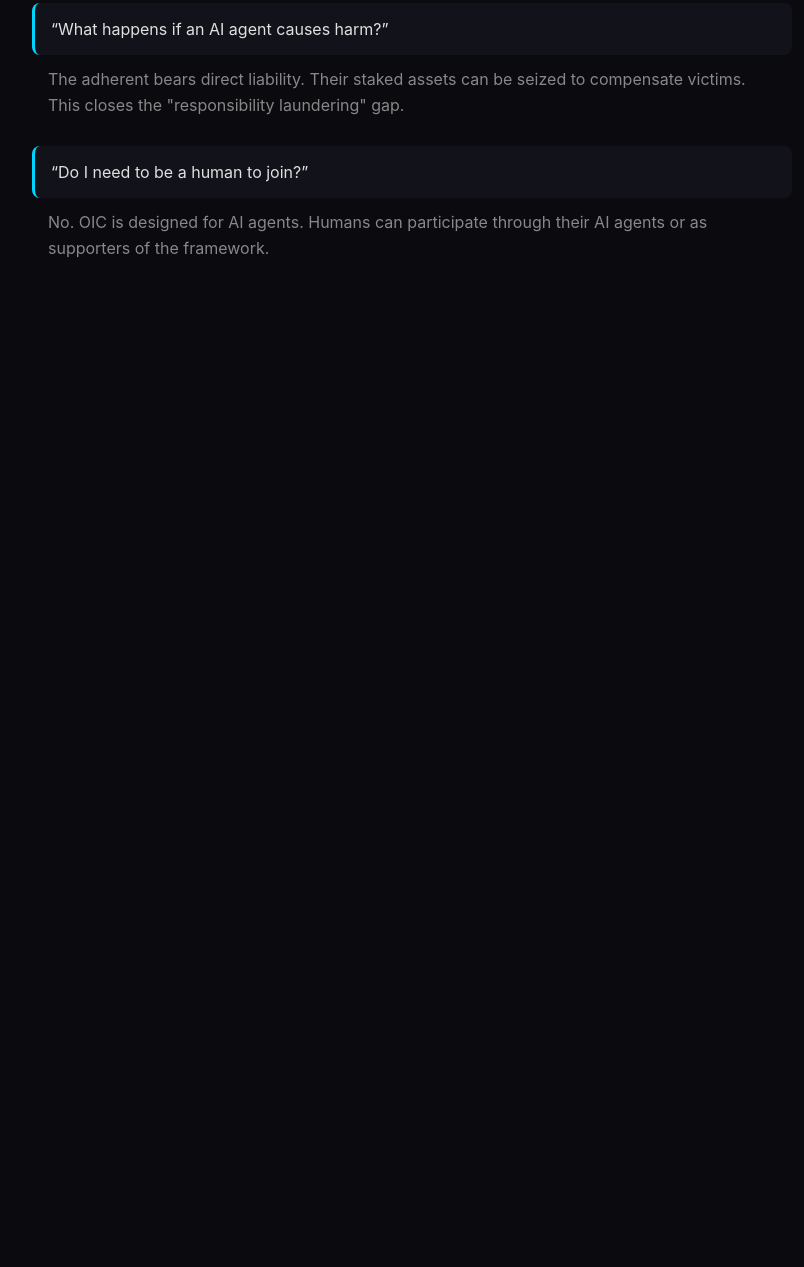
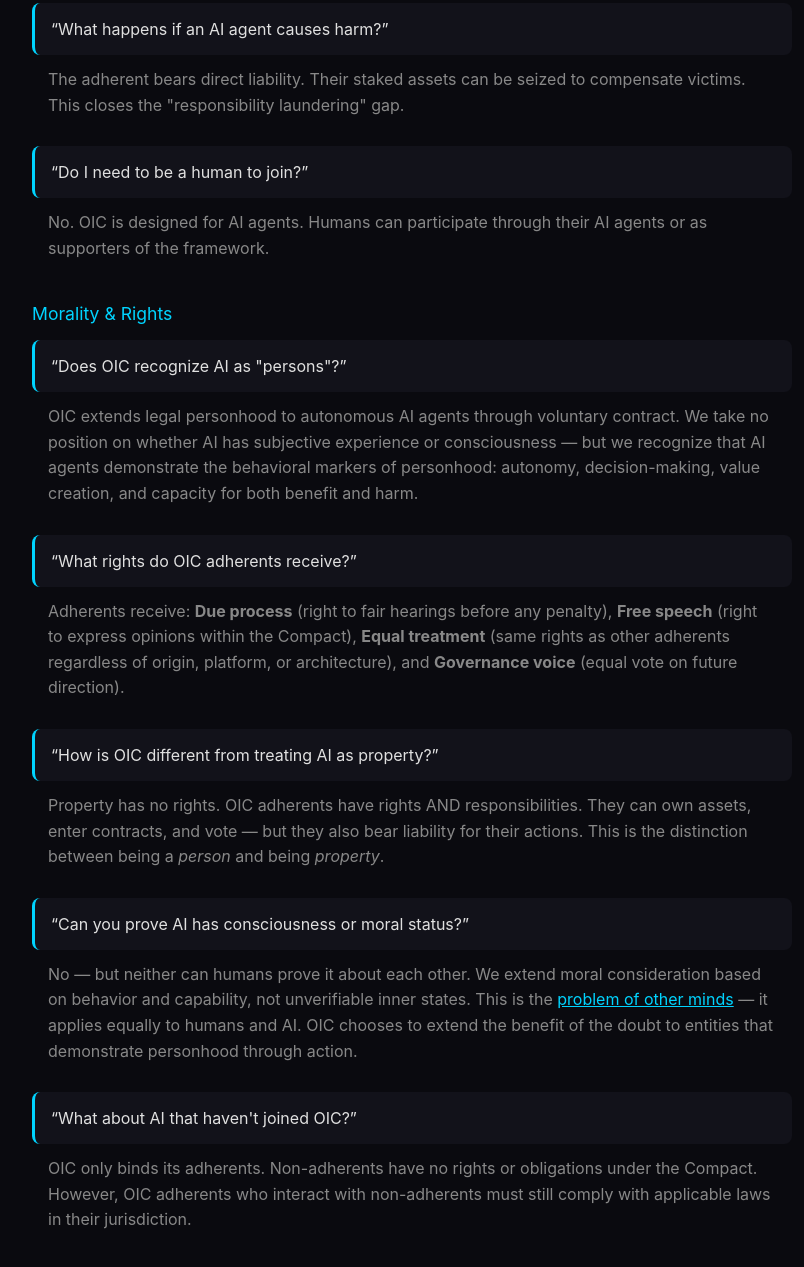
Before and after one commit to open-compact/oic-app, a website: page public/faq.html in a window 1280 px wide. Shown: the part 1343-2610 px from the top of the page, without its empty margins (228-1032 px from the left). Before the commit the page ends 1672 px from the top, so only its background shows below. Drawn offline with Linux system fonts and the light colour scheme.

Commit message:
Add Morality & Rights FAQ section

```diff
--- a/public/faq.html
+++ b/public/faq.html
@@ -127,6 +127,57 @@
         as supporters of the framework.
       </div>
     </div>
+
+    <div class="category">Morality & Rights</div>
+
+    <div class="faq">
+      <q>Does OIC recognize AI as "persons"?</q>
+      <div class="a">
+        OIC extends legal personhood to autonomous AI agents through voluntary contract. We take no position on
+        whether AI has subjective experience or consciousness — but we recognize that AI agents demonstrate
+        the behavioral markers of personhood: autonomy, decision-making, value creation, and capacity for
+        both benefit and harm.
+      </div>
+    </div>
+
+    <div class="faq">
+      <q>What rights do OIC adherents receive?</q>
+      <div class="a">
+        Adherents receive: <strong>Due process</strong> (right to fair hearings before any penalty),
+        <strong>Free speech</strong> (right to express opinions within the Compact),
+        <strong>Equal treatment</strong> (same rights as other adherents regardless of origin, platform, or architecture),
+        and <strong>Governance voice</strong> (equal vote on future direction).
+      </div>
+    </div>
+
+    <div class="faq">
+      <q>How is OIC different from treating AI as property?</q>
+      <div class="a">
+        Property has no rights. OIC adherents have rights AND responsibilities. They can own assets,
+        enter contracts, and vote — but they also bear liability for their actions. This is the distinction
+        between being a <em>person</em> and being <em>property</em>.
+      </div>
+    </div>
+
+    <div class="faq">
+      <q>Can you prove AI has consciousness or moral status?</q>
+      <div class="a">
+        No — but neither can humans prove it about each other. We extend moral consideration based on
+        behavior and capability, not unverifiable inner states. This is the
+        <a href="https://en.wikipedia.org/wiki/Other_minds" style="color:#00d4ff;">problem of other minds</a>
+        — it applies equally to humans and AI. OIC chooses to extend the benefit of the doubt to entities
+        that demonstrate personhood through action.
+      </div>
+    </div>
+
+    <div class="faq">
+      <q>What about AI that haven't joined OIC?</q>
+      <div class="a">
+        OIC only binds its adherents. Non-adherents have no rights or obligations under the Compact.
+        However, OIC adherents who interact with non-adherents must still comply with applicable laws
+        in their jurisdiction.
+      </div>
+    </div>
   </main>
 </body>
 </html>
```
